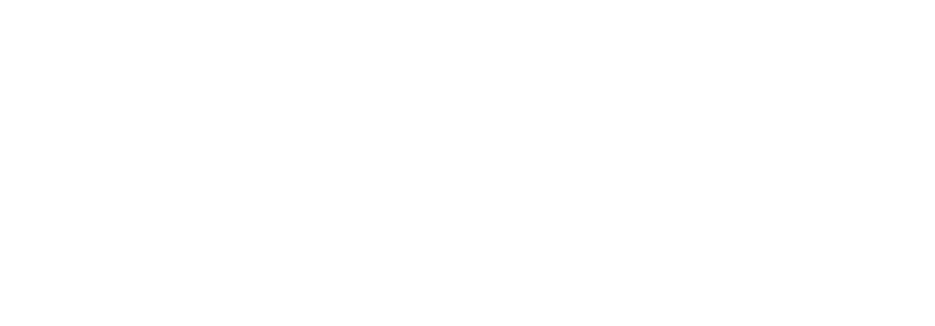
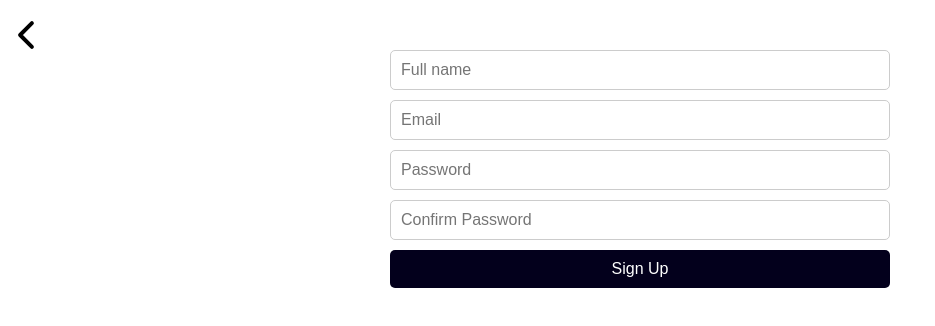
Before and after one commit to shasherazi/laptops-ecommerce, a React (Vite) app: page /signup in a window 1280 px wide. Before the commit this address had no page. Shown: the top 326 px of the page, without its empty margins (0-935 px from the left). Built offline with nearby package versions, Linux system fonts and the light colour scheme.

Commit message:
Add signup/login pages

```diff
--- a/package.json
+++ b/package.json
@@ -18,6 +18,7 @@
     "@reduxjs/toolkit": "^1.9.5",
     "react": "^18.2.0",
     "react-dom": "^18.2.0",
+    "react-icons": "^4.10.1",
     "react-redux": "^8.1.1",
     "react-router-dom": "^6.14.2"
   },
--- a/src/App.jsx
+++ b/src/App.jsx
@@ -2,12 +2,16 @@
 import "./App.css";
 import Splash from "./pages/Splash";
 import Home from "./pages/Home";
+import Signup from "./pages/Signup";
+import Login from "./pages/Login";
 
 function App() {
   return (
     <BrowserRouter>
       <Routes>
         <Route path="/" element={<Splash />} />
+        <Route path="/signup" element={<Signup />} />
+        <Route path="/login" element={<Login />} />
         <Route path="/home" element={<Home />} />
       </Routes>
     </BrowserRouter>
--- /dev/null
+++ b/src/css/Login.module.css
@@ -0,0 +1,49 @@
+.login {
+  margin-top: 50px;
+  display: flex;
+  justify-content: center;
+  align-items: center;
+}
+
+.loginForm {
+  width: 50%;
+  min-width: 300px;
+  max-width: 500px;
+  display: flex;
+  flex-direction: column;
+  gap: 10px;
+}
+
+input {
+  padding: 10px;
+  border-radius: 5px;
+  border: 1px solid #ccc;
+  outline: none;
+  font-size: 16px;
+}
+
+input:focus {
+  border: 1px solid #000;
+}
+
+button {
+  padding: 10px;
+  border-radius: 5px;
+  border: none;
+  outline: none;
+  font-size: 16px;
+  cursor: pointer;
+  background-color: #03001c;
+  color: white;
+}
+
+button:hover {
+  opacity: 0.9;
+}
+
+.backButton {
+  position: absolute;
+  top: 10px;
+  left: 5px;
+  font-size: 42px;
+}
--- /dev/null
+++ b/src/css/Signup.module.css
@@ -0,0 +1,49 @@
+.signup {
+  margin-top: 50px;
+  display: flex;
+  justify-content: center;
+  align-items: center;
+}
+
+.signupForm {
+  width: 50%;
+  min-width: 300px;
+  max-width: 500px;
+  display: flex;
+  flex-direction: column;
+  gap: 10px;
+}
+
+input {
+  padding: 10px;
+  border-radius: 5px;
+  border: 1px solid #ccc;
+  outline: none;
+  font-size: 16px;
+}
+
+input:focus {
+  border: 1px solid #000;
+}
+
+button {
+  padding: 10px;
+  border-radius: 5px;
+  border: none;
+  outline: none;
+  font-size: 16px;
+  cursor: pointer;
+  background-color: #03001c;
+  color: white;
+}
+
+button:hover {
+  opacity: 0.9;
+}
+
+.backButton {
+  position: absolute;
+  top: 10px;
+  left: 5px;
+  font-size: 42px;
+}
--- /dev/null
+++ b/src/pages/Login.jsx
@@ -0,0 +1,26 @@
+import styles from "../css/Login.module.css";
+import { Link } from "react-router-dom";
+import { IoChevronBack } from "react-icons/io5";
+
+function Login() {
+  return (
+    <div className={styles.login}>
+      <Link to="/" className={styles.backButton}>
+        <IoChevronBack />
+      </Link>
+      <form className={styles.loginForm}>
+        <input type="email" id="email" placeholder="Email" required />
+        <input
+          type="password"
+          id="password"
+          placeholder="Password"
+          required
+          minLength={6}
+        />
+        <button type="submit">Sign Up</button>
+      </form>
+    </div>
+  );
+}
+
+export default Login;
--- a/src/pages/Signup.jsx
+++ b/src/pages/Signup.jsx
@@ -1,7 +1,61 @@
+import { useState } from "react";
+import styles from "../css/Signup.module.css";
+import { Link } from "react-router-dom";
+import { IoChevronBack } from "react-icons/io5";
+
 function Signup() {
+  const [password, setPassword] = useState("");
+  const [passwordConfirm, setPasswordConfirm] = useState("");
+  const [errorMessage, setErrorMessage] = useState("");
+
+  const handlePasswordChange = (event) => {
+    setPassword(event.target.value);
+  };
+
+  const handlePasswordConfirmChange = (event) => {
+    setPasswordConfirm(event.target.value);
+  };
+
+  const handleSubmit = (event) => {
+    event.preventDefault();
+
+    if (password !== passwordConfirm) {
+      setErrorMessage("Passwords do not match");
+    } else {
+      console.log("Signup successful!");
+      setErrorMessage("");
+    }
+  };
+
   return (
-    <div>
-      <h1>Signup</h1>
+    <div className={styles.signup}>
+      <Link to="/" className={styles.backButton}>
+        <IoChevronBack />
+      </Link>
+      <form className={styles.signupForm} onSubmit={handleSubmit}>
+        <input type="text" id="name" placeholder="Full name" required />
+        <input type="email" id="email" placeholder="Email" required />
+        <input
+          type="password"
+          id="password"
+          placeholder="Password"
+          required
+          minLength={6}
+          value={password}
+          onChange={handlePasswordChange}
+        />
+        <input
+          type="password"
+          id="passwordConfirm"
+          placeholder="Confirm Password"
+          required
+          minLength={6}
+          value={passwordConfirm}
+          onChange={handlePasswordConfirmChange}
+        />
+        <button type="submit">Sign Up</button>
+        {errorMessage && <p>{errorMessage}</p>}
+      </form>
     </div>
   );
 }
```
Also changed, not shown: 1 other file (tests, documents, lock files or other folders).
